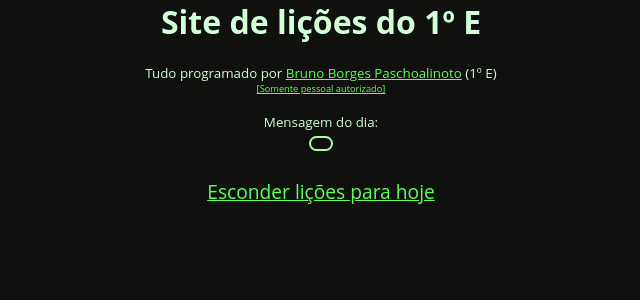
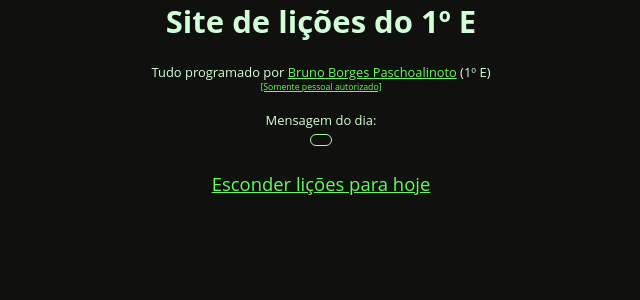
Before and after one commit to Bruno02468/licao_mendel, a PHP site: page / in a window 1280 px wide. Shown: the top 300 px of the page, without its empty margins (319-959 px from the left). Run offline with PHP 8.4, Linux system fonts and the light colour scheme.

Commit message:
celulaaaaaaar

```diff
--- a/extras/estilo.css
+++ b/extras/estilo.css
@@ -11,12 +11,12 @@ body {
     text-align: center;
     width: auto;
     display: table-cell;
-    vertical-align: middle;
 }
 
 * {
     color: #D1FFD6;
     font-family: 'Open Sans', sans-serif;
+    zoom: 0.99;
 }
 
 hr {
--- a/index.php
+++ b/index.php
@@ -157,6 +157,7 @@ foreach ($licoes as $licao) {
         <link rel="shortcut icon" href="/favicon.ico" type="image/x-icon">
         <link rel="icon" href="/favicon.ico" type="image/x-icon">
         <meta charset="UTF-8">
+        <meta name="viewport" content="width=device-width, initial-scale=1.0, maximum-scale=1.0">
     </head>
 
     <body>
```
